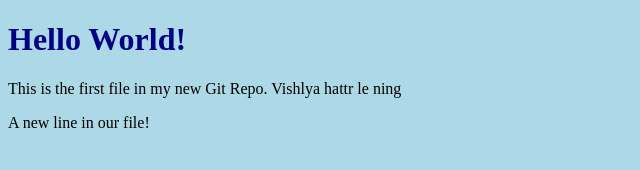
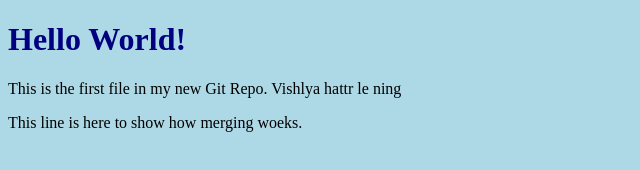
Before and after one commit to bhargavsg6/w3school-practice, a plain HTML site: page index.htm in a window 1280 px wide. Shown: the whole page, without its empty margins (0-640 px from the left). Drawn offline with Linux system fonts and the light colour scheme.

Commit message:
updated index.htm with emergncy fix

```diff
--- a/index.htm
+++ b/index.htm
@@ -9,7 +9,7 @@
 <h1>Hello World!</h1>
 
 <p>This is the first file in my new Git Repo. Vishlya hattr le ning</p>
-<p>A new line in our file!</p>
+<p>This line is here to show how merging woeks.</p>
 
 </body>
 </html>
```
